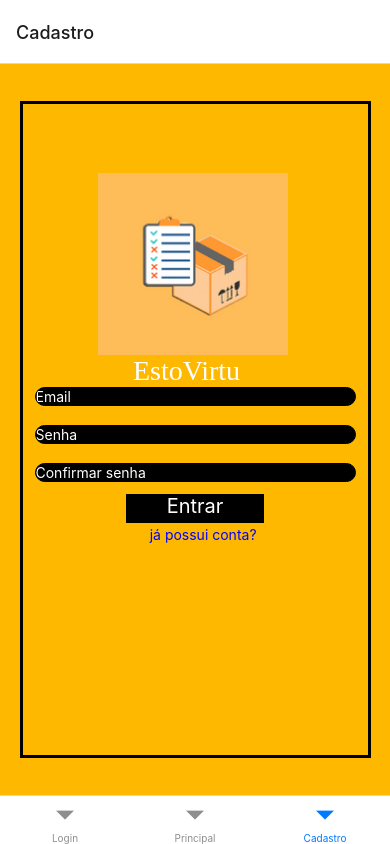
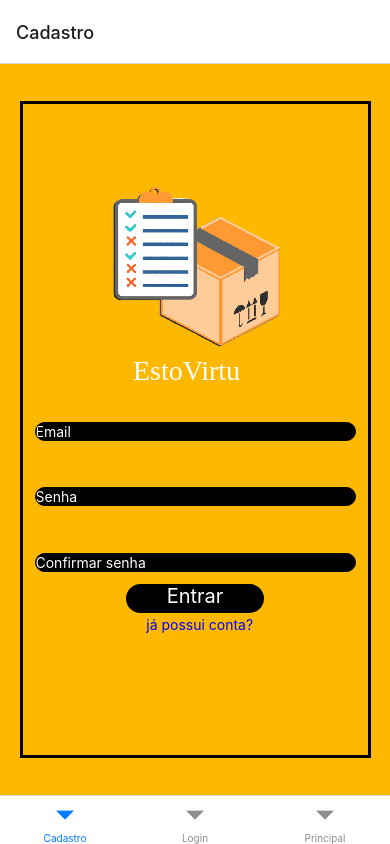
Before and after one commit to lucas125-fx/controle-de-estoque, a React Native app: screen /Cadastro in a window 390 px wide. Built offline with nearby package versions, Linux system fonts and the light colour scheme.

Commit message:
alteraçoes na tela de cadastro e login

```diff
--- a/App.js
+++ b/App.js
@@ -1,10 +1,9 @@
-import { StatusBar } from 'expo-status-bar';
+
 import { StyleSheet, Text, View } from 'react-native';
 import Login from './src/Pages/Login/';
 import Cadastro from './src/Pages/Cadastro/';
 import Principal from './src/Pages/Principal';
 import { NavigationContainer } from '@react-navigation/native';
-import { createStackNavigator } from '@react-navigation/stack';
 import{ createBottomTabNavigator }from'@react-navigation/bottom-tabs';
 
 const Tab= createBottomTabNavigator();
@@ -13,9 +12,9 @@ export default function App() {
   return (
     <NavigationContainer>
       <Tab.Navigator>
+     <Tab.Screen name="Cadastro"component={Cadastro}/>
      <Tab.Screen name="Login"component={Login}/>
      <Tab.Screen name="Principal"component={Principal}/>
-     <Tab.Screen name="Cadastro"component={Cadastro}/>
      </Tab.Navigator>
         </NavigationContainer>
   );
--- a/src/Pages/Cadastro/index.js
+++ b/src/Pages/Cadastro/index.js
@@ -9,7 +9,7 @@ export default function Cadastro() {
       <View style={styles.container1}>
       <Image
       style={styles.logo}
-      source={require('../../../assets/images/icon.png')}
+      source={require('../../../assets/images/icon2.png')}
       />
       <Text style={styles.text}>EstoVirtu</Text>
       <TextInput
@@ -22,7 +22,7 @@ export default function Cadastro() {
         keyboardType='digite sua senha'
       />
       <TextInput
-        style={styles.input1}
+        style={styles.input2}
         placeholder="Confirmar senha"
         keyboardType='digite sua senha novamente'
       />
@@ -76,8 +76,8 @@ const styles = StyleSheet.create({
    color:'white',
    backgroundColor:'black',
    // fontSize:40,
-    marginTop:'0%',
-    borderRadius:30
+   marginTop:'10%',
+   borderRadius:30,
   },
   input1: {
  // height: 80,
@@ -86,10 +86,21 @@ const styles = StyleSheet.create({
  color:'white',
  backgroundColor:'black',
  // fontSize:40,
-   marginTop:'2%',
+ marginTop:'10%',
+ borderRadius:30,
+},
+  input2: {
+  // height: 80,
+  margin: 12,
+  borderWidth: 1,
+  color:'white',
+  backgroundColor:'black',
+  // fontSize:40,
+  marginTop:'10%',
   borderRadius:30,
 },
    botao:{
+    borderRadius: 30,
     justifyContent:'center',
     alignItems:'center',
    backgroundColor:'black',
@@ -110,8 +121,8 @@ const styles = StyleSheet.create({
   Link:{
     padding:'3px',
     color: 'blue',
-    marginLeft:'36%',
-    marginRight:'24%',
+    marginLeft:'35%',
+
   }
 
 
--- a/src/Pages/Login/index.js
+++ b/src/Pages/Login/index.js
@@ -10,7 +10,7 @@ export default function Login() {
       <View style={styles.container1}>
       <Image
       style={styles.logo}
-      source = {require('../../../assets/images/icon.png')}
+      source = {require('../../../assets/images/icon2.png')}
       />
       <Text style={styles.text}>EstoVirtu</Text>
       <TextInput
@@ -63,7 +63,7 @@ const styles = StyleSheet.create({
     // padding:0
   },
   input: {
-
+    textAligin:'center',
     margin: 12,
     borderWidth: 1,
     color:'white',
@@ -82,13 +82,16 @@ const styles = StyleSheet.create({
    borderRadius:30,
    },
    botao:{
-     borderRadius:30,
-     backgroundColor:'black',
-     marginLeft:'20%',
-     marginRight:'20%',
-     justifyContent:'center',
-     alignItems: "center",
-     marginTop:'20%'
+    borderRadius: 30,
+    justifyContent:'center',
+    alignItems:'center',
+   backgroundColor:'black',
+   paddingBottom:'5px',
+   marginLeft:'30%',
+   marginRight:'30%',
+//   color:'white',
+//   // marginTop:20,
+//   // fontSize:100
 
    },
    logo:{
@@ -99,7 +102,7 @@ const styles = StyleSheet.create({
   },
   link:{
     // color='blue',
-    marginLeft:'20%'
+    marginLeft:'35%'
   }
 
 
--- a/src/Pages/Principal/index.js
+++ b/src/Pages/Principal/index.js
@@ -1,13 +1,9 @@
 
 import { StyleSheet, Text, View, TextInput, Button, Alert, TouchableOpacity } from 'react-native';
-import Login from '../Login/index';
-import { NavigationContainer } from '@react-navigation/native';
-import { createStackNavigator } from '@react-navigation/stack';
 
 export default function Principal({navigaton}) {
   return (
     <View style={styles.container}>
-      <Text onPress={()=>navigaton.navigate('Login')}>login</Text>
       <TextInput
         style={styles.input}
         placeholder="Pesquisar Produto"
```
Also changed, not shown: assets/images/icon2.png (added). Lines whose indentation alone changed are shown as unchanged.
